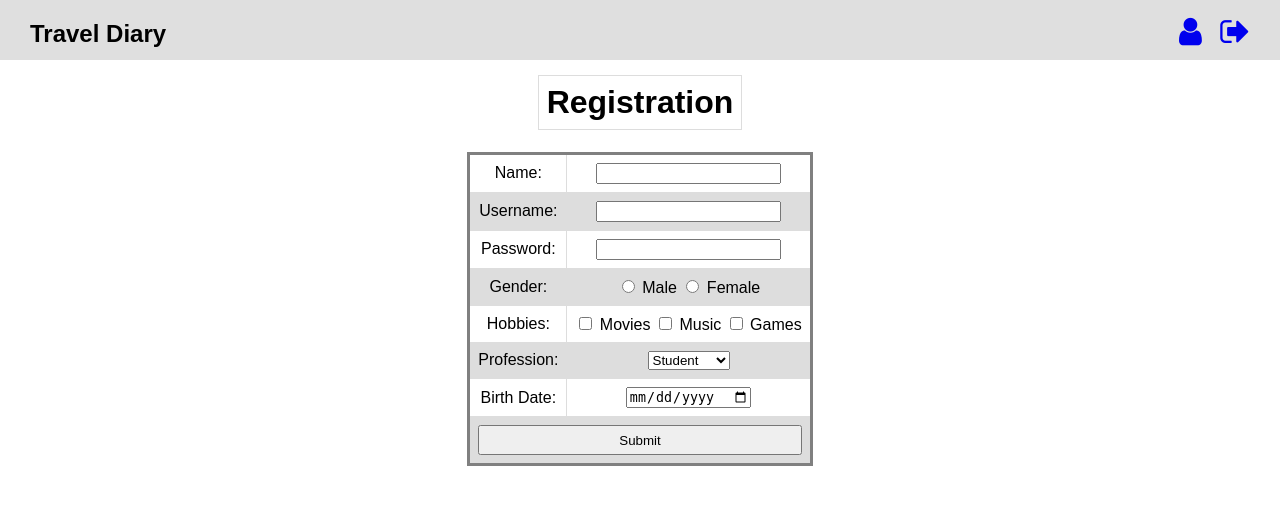
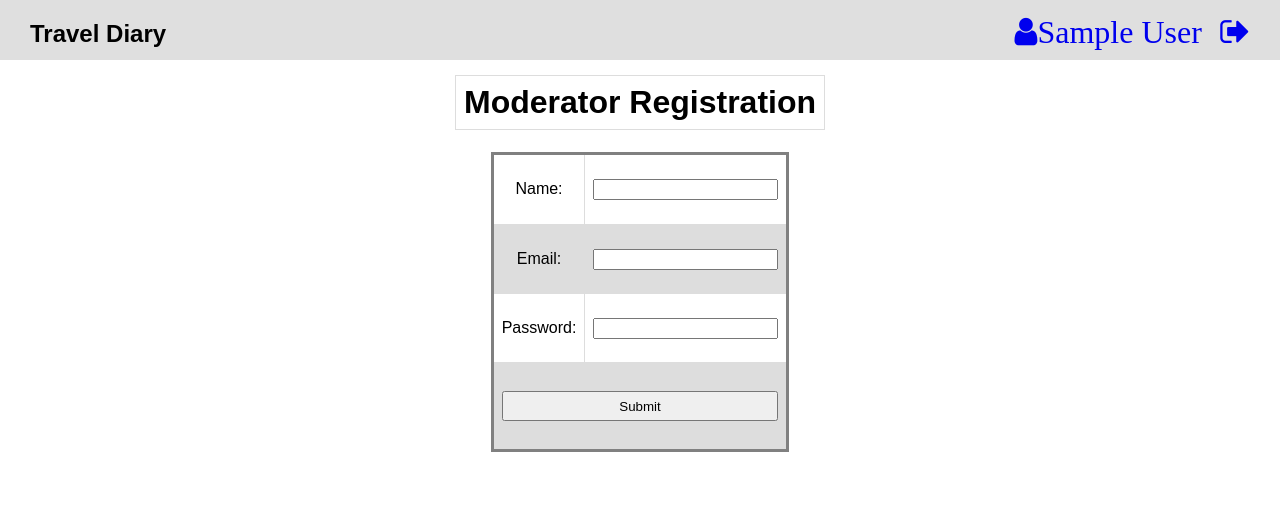
Before and after one commit to Ferdous-Jahan/TravelDiary, a PHP site: page /addmoderator.php in a window 1280 px wide. Shown: the top 505 px of the page. Run offline with PHP 8.4, Linux system fonts and the light colour scheme; the visitor is signed in with stand-in values (Sample User, id 1).

Commit message:
moderator adding and deleting complete. ADMIN and MODERATOR features are complete.

```diff
--- a/addmoderator.php
+++ b/addmoderator.php
@@ -1,46 +1,71 @@
 <?php
+	require('config/db.php');
 	session_start();
 	$id = $_SESSION['id'];
 	$name = $_SESSION['name'];
 	$role = $_SESSION['role'];
+
 	if (!isset($id)) {
     	header('Location: login.php');
   	}
 
-	$err_name="";
-	$name="";
-	$err_uname="";
-	$uname="";
-	$err_pass="";
-	$pass="";
-	if(isset($_POST['submit']))
-	{
+  	$regName = '';
+	$email = '';
+	$password = '';
+	$role = "moderator";
 
-		if(empty($_POST['name']))
-		{
-			$err_name="*Name Required";
-		}
-		else
-		{
-			$name=htmlspecialchars($_POST['name']);
-			echo $name;
-		}
-		if (empty($_POST['uname']))
-		{
-			$err_uname="*Usename Required";
-		}
-		else
-		{
-			$uname=$_POST['uname'];
-		}
-		if (empty($_POST['pass']))
-		{
-			$err_pass="*Password Required";
-		}
-		else
-		{
-			$pass=$_POST['pass'];
-		}
+	$errName = '';
+	$errEmail = '';
+	$errPassword = '';
+
+  	if(isset($_POST['submit'])){
+
+		$filters = array(
+			'regName' => array(
+				'filter' => FILTER_SANITIZE_STRING,
+				'options' => array(
+					'default' => NULL
+				)
+			),
+			'email' => array(
+				'filter' => FILTER_VALIDATE_EMAIL,
+				'options' => array(
+					'default' => NULL
+				)
+			),
+			'password' => array(
+				'filter' => FILTER_SANITIZE_SPECIAL_CHARS,
+				'options' => array(
+					'default' => NULL
+				)
+			)
+		);
+
+		//transfer filtered values into a new array.
+		$filteredArr = filter_input_array(INPUT_POST, $filters);
+
+		//check values and set html field values and error messages.
+		(isset($filteredArr['regName'])) ? ((strlen($filteredArr['regName']) > 0 ) ? ($regName = $filteredArr['regName']) : $errName = "Name Required") : $errName = "Name Required" ;
+		(isset($filteredArr['email'])) ? ($email = $filteredArr['email']) : $errEmail = "Valid Email Required" ;
+		(isset($filteredArr['password'])) ? ((strlen($filteredArr['password']) > 0 ) ? ($password = $filteredArr['password']) : $errPassword = "Password Required") : $errPassword = "Password Required" ;
+
+		$query = 'SELECT * FROM admins';
+        $result = mysqli_query($conn, $query);
+    	$moderators = mysqli_fetch_all($result, MYSQLI_ASSOC);
+    	mysqli_free_result($result);
+
+    	foreach ($moderators as $moderator) {
+    		if ($moderator['email'] == $email) {
+    			$errEmail = "Email already exists";
+    		} else {
+    			$query1 = "INSERT INTO admins (name, email, password, role) VALUES ('$regName', '$email', '$password', '$role')";
+    			if (mysqli_query($conn, $query1)) {
+    				header('Location: moderators.php');
+				}else {
+					echo 'ERROR: '.mysqli_error($conn);
+				}
+    		}
+    	}
 	}
 ?>
 
@@ -51,51 +76,27 @@
 
   <div style="padding-top: 54px; display: flex; flex-direction: column; align-items: center;">
 
-	<h1>Registration</h1>
-		<form method="post" action="">
+	<h1>Moderator Registration</h1>
+		<form method="post" action="<?php echo htmlentities($_SERVER['PHP_SELF'])?>">
 			<table style="text-align: center; border-style: solid; height: 300px;">
 				<tr>
 					<td>Name:</td>
-					<td><input type="text" value="" name="name" >
-						<br><span style="color:red"><?php echo $err_name;?></span></td>
+					<td><input type="text" name="regName" value="<?php echo $regName; ?>">
+					<br><span style="color:red"><?php echo $errName; ?></span></td>
+				</tr>
 
+				<tr>
+					<td>Email: </td>
+					<td><input type="text" name="email" value="<?php echo $email; ?>">
+					<br><span style="color:red"><?php echo $errEmail; ?></span></td>
 				</tr>
-				<tr>
-					<td>Username: </td>
-					<td><input type="text" name="uname" value="">
-					<br><span style="color:red"><?php echo $err_uname;?></span></td>
 
-				</tr>
 				<tr>
 					<td>Password:</td>
-					<td> <input type="password" name="pass" value="">
-					<br><span style="color:red"><?php echo $err_pass;?></span></td>
+					<td> <input type="password" name="password" value="<?php echo $password; ?>">
+					<br><span style="color:red"><?php echo $errPassword; ?></span></td>
+				</tr>
 
-				</tr>
-				<tr>
-					<td>Gender: </td>
-					<td><input type="radio" name="gender" value="Male"> Male <input type="radio" name="gender" value="Female"> Female</td>
-				</tr>
-				<tr>
-					<td>Hobbies: </td>
-					<td><input type="checkbox" name="hobbies[]" value="Movies"> Movies <input type="checkbox" name="hobbies[]" value="Music"> Music <input type="checkbox" name="hobbies[]" value="Games"> Games </td>
-				</tr>
-				<tr>
-					<td>Profession: </td>
-					<td>
-						<select name="profession">
-							<option>Teacher</option>
-							<option selected="selected">Student</option>
-							<option>Govt. JOb</option>
-						</select>
-					</td>
-                </tr>
-                <tr>
-                    <td>Birth Date: </td>
-                    <td>
-                        <input type="date" id="birthday" name="birthday">
-                    </td>
-                </tr>
 				<tr>
 					<td colspan="2" align="center">
 						<input style="width: 100%; height: 30px;" type="submit" name="submit" value="Submit">
```
Also changed, not shown: moderators.php (+29 -11 lines).
